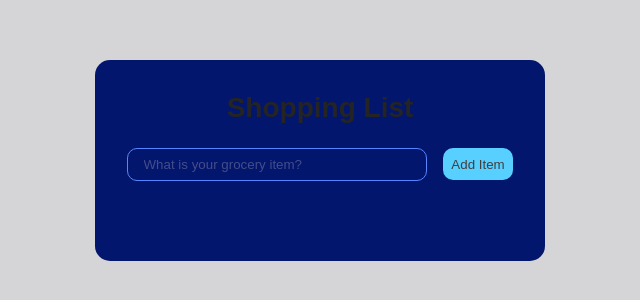
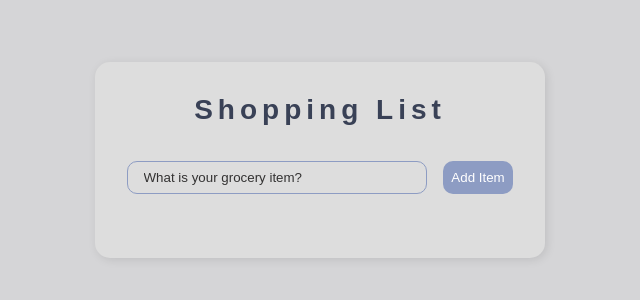
Before and after one commit to gabrielatwell1987/react_todo, a React (Vite) app: page / in a window 1280 px wide. Shown: the part 240-540 px from the top of the page, without its empty margins (320-960 px from the left). Built offline with nearby package versions, Linux system fonts and the light colour scheme; a web font is replaced by a local one.

Commit message:
edited the colors of the app

```diff
--- a/src/index.css
+++ b/src/index.css
@@ -28,14 +28,16 @@ body {
 }
 
 h1 {
-  color: #242424;
+  color: hsl(223, 20%, 28%);
+  letter-spacing: 5px;
   margin-bottom: 0.5rem;
   font-size: 1.75rem;
   font-family: "Tilt Neon", sans-serif;
 }
 
 .TodoWrapper {
-  background: hsl(229, 95%, 22%);
+  background: #dddddd;
+  box-shadow: 2px 2px 10px rgba(0, 0, 0, 0.1);
   padding: 2rem;
   border-radius: 15px;
   font-weight: 600;
@@ -44,13 +46,13 @@ h1 {
 
 .TodoForm {
   width: 100%;
-  margin-bottom: 1rem;
+  margin-top: 5%;
 }
 
 .todo-input {
   outline: none;
   background: none;
-  border: 1px solid hsl(224, 100%, 67%);
+  border: 1px solid hsl(224, 31%, 66%);
   padding: 0.5rem 1rem;
   margin-top: 1rem;
   margin-bottom: 2rem;
@@ -59,12 +61,13 @@ h1 {
 }
 
 .todo-input::placeholder {
-  color: hsla(0, 17%, 83%, 0.302);
+  color: #333232;
 }
 
 .todo-btn {
-  background: hsl(197, 100%, 67%);
-  color: hsl(0, 2%, 25%);
+  background: hsl(224, 31%, 66%);
+  color: #ffffff;
+  /* color: hsl(0, 2%, 25%); */
   border: none;
   padding: 0.55rem;
   cursor: pointer;
```
